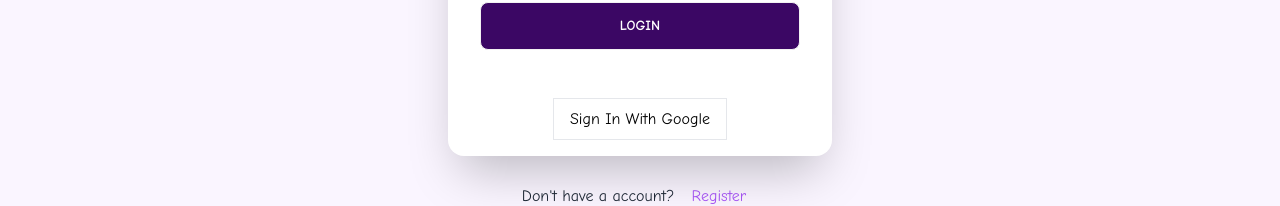
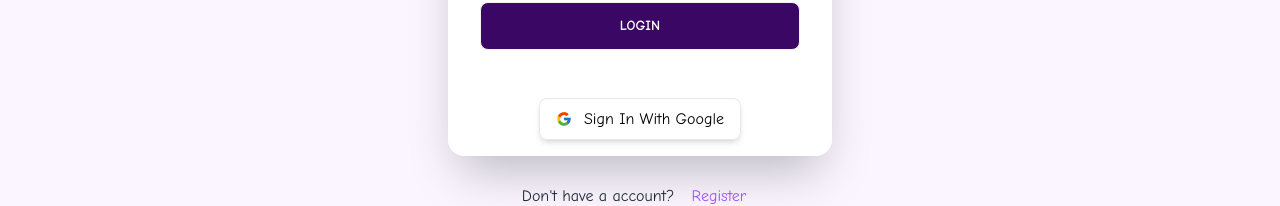
Before and after one commit to mdsayedhasann/event-management-react-website, a React (Vite) app: page /login in a window 1280 px wide. Shown: the part 845-1051 px from the top of the page. Built offline with nearby package versions, Linux system fonts and the light colour scheme; no server answers.

Commit message:
Using moment js, put the Copyright Year dynamic

```diff
--- a/package.json
+++ b/package.json
@@ -14,9 +14,11 @@
     "firebase": "^10.4.0",
     "localforage": "^1.10.0",
     "match-sorter": "^6.3.1",
+    "moment": "^2.29.4",
     "react": "^18.2.0",
     "react-dom": "^18.2.0",
     "react-fast-marquee": "^1.6.1",
+    "react-icons": "^4.11.0",
     "react-router-dom": "^6.16.0",
     "react-toastify": "^9.1.3",
     "sort-by": "^1.2.0"
--- a/src/pages/BookingForm/BookingForm.jsx
+++ b/src/pages/BookingForm/BookingForm.jsx
@@ -23,9 +23,9 @@ const BookingForm = () => {
 
   const calculate = (e) => {
     e.preventDefault();
-    const total_picked_ticket_price = total_ticket_count * ticket_price;
-    setTotalTicketPrice(total_picked_ticket_price);
-    return setTotalTicketPrice
+    // const total_picked_ticket_price = total_ticket_count * ticket_price;
+    setTotalTicketPrice(total_ticket_count * ticket_price);
+
   };
 
   return (
--- a/src/pages/Login/Login.jsx
+++ b/src/pages/Login/Login.jsx
@@ -3,6 +3,8 @@ import Navbar from "../../shared/Header/Navbar";
 import Logo from "../../shared/Logo/Logo";
 import { Link, useNavigate } from "react-router-dom";
 import { AuthContext } from "../../AuthProvider/AuthProvider";
+import { FcGoogle } from 'react-icons/fc';
+
 import AOS from 'aos'
 import 'aos/dist/aos.css'
 
@@ -93,9 +95,9 @@ const Login = () => {
               </div>
             </form>
 
-            <div className="flex justify-center py-4">
-              <button className="bg-base-950 text-black border px-4 py-2" onClick={handleGoogleLogin}>
-               Sign In With Google
+            <div className="text-center py-4 flex justify-center">
+              <button className="bg-base-950 text-black border px-4 py-2 flex justify-center items-center gap-3 rounded-lg shadow-md" onClick={handleGoogleLogin}>
+              <FcGoogle></FcGoogle> Sign In With Google
               </button>
             </div>
             <ToastContainer
--- a/src/shared/Footer/Footer.jsx
+++ b/src/shared/Footer/Footer.jsx
@@ -1,15 +1,17 @@
+import moment from "moment";
 import React from "react";
 
 const Footer = () => {
   return (
     <div>
       <footer className="footer p-10 bg-gradient-to-r text-white from-purple-950 to-pink-500 py-16">
-        <div className="flex justify-center items-center">
+        <div className="flex justify-center items-center flex-col">
           <img
             className="w-[150px] rounded-full mx-auto"
             src="/public/React-Event.png"
             alt=""
           />
+
         </div>
         <nav>
           <header className="footer-title">Services</header>
@@ -33,7 +35,7 @@ const Footer = () => {
         </nav>
       </footer>
       <div className="bg-gray-100 py-1">
-        <p className="text-center">Copyright @ 2023 </p>
+        <p className="text-center">Copyright @ {moment().format('YYYY')}</p>
       </div>
     </div>
   );
```
Also changed, not shown: 1 other file (tests, documents, lock files or other folders).
